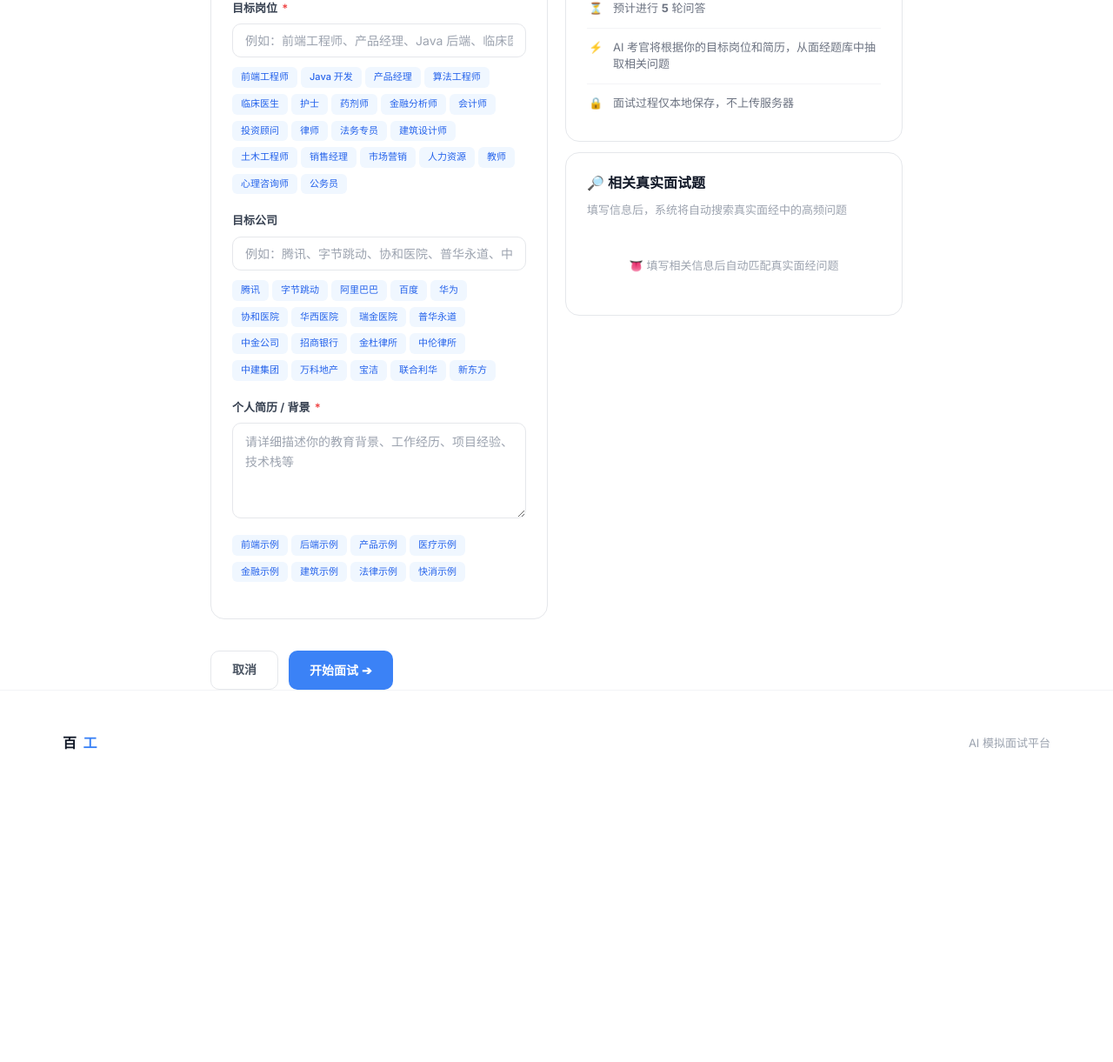
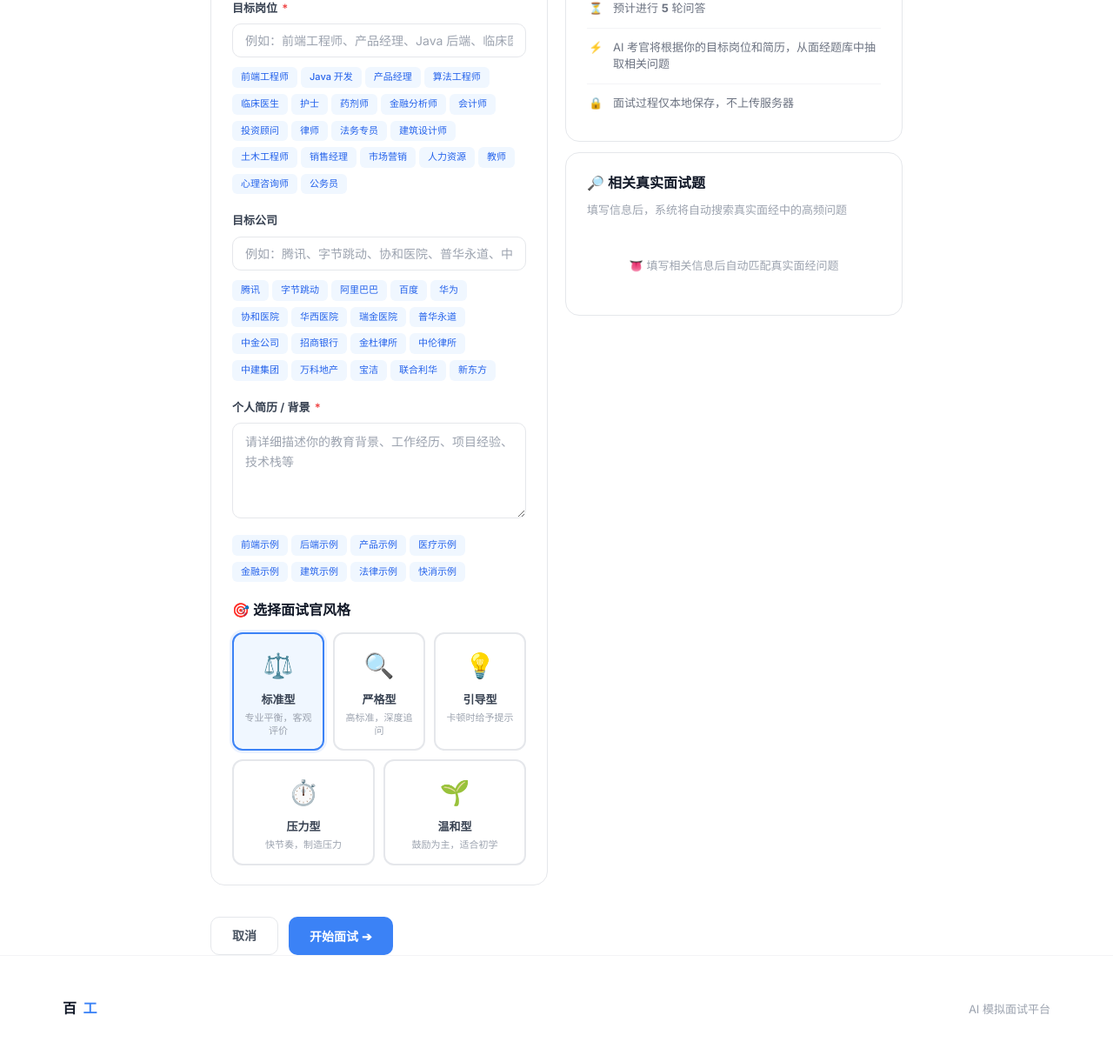
Before and after one commit to zhousirui0714/mianshiguan, a Flask app: page /setup/job_interview in a window 1280 px wide. Shown: the part 246-1467 px from the top of the page at 87% size. Before the commit the page ends 1108 px from the top, so only its background shows below. Run offline with Flask 3, Linux system fonts and the light colour scheme; the visitor is signed in with stand-in values (Sample User, id 1).

Commit message:
Add interviewer style selection feature (5 styles)

```diff
--- a/src/skills/base.py
+++ b/src/skills/base.py
@@ -255,6 +255,7 @@ class LLMBasedSkill(BaseSkill):
                 user_background=session.context.get("user_background", ""),
                 next_question=bank_question,
                 current_stage=current_stage,
+                interview_style=session.context.get("interview_style", ""),
             )
             return response if response else bank_question
         except Exception as e:
@@ -295,6 +296,7 @@ class LLMBasedSkill(BaseSkill):
                 conversation_history=history,
                 user_background=session.context.get("user_background", ""),
                 current_stage=current_stage,
+                interview_style=session.context.get("interview_style", ""),
             )
             return response if response else "请继续介绍你的相关经验。"
         except Exception as e:
--- a/templates/interview_setup.html
+++ b/templates/interview_setup.html
@@ -115,6 +115,60 @@
             margin-top: 8px;
         }
 
+        /* 面试风格选择器 */
+        .style-selector {
+            margin-top: 8px;
+        }
+        .style-selector-label {
+            font-size: 16px;
+            font-weight: 600;
+            color: var(--gray-900);
+            margin-bottom: 12px;
+            display: flex;
+            align-items: center;
+            gap: 8px;
+        }
+        .style-grid {
+            display: flex;
+            gap: 10px;
+            flex-wrap: wrap;
+        }
+        .style-card {
+            flex: 1;
+            min-width: 100px;
+            padding: 14px 12px;
+            border: 2px solid var(--gray-200);
+            border-radius: 12px;
+            text-align: center;
+            cursor: pointer;
+            transition: all 0.2s;
+            background: #fff;
+        }
+        .style-card:hover {
+            border-color: var(--blue-300);
+            background: var(--blue-50);
+        }
+        .style-card.selected {
+            border-color: var(--blue-500);
+            background: var(--blue-50);
+            box-shadow: 0 0 0 3px rgba(59,130,246,0.1);
+        }
+        .style-card-icon {
+            font-size: 28px;
+            margin-bottom: 6px;
+        }
+        .style-card-name {
+            font-size: 13px;
+            font-weight: 600;
+            color: var(--gray-800);
+            margin-bottom: 4px;
+        }
+        .style-card-desc {
+            font-size: 11px;
+            color: var(--gray-400);
+            line-height: 1.3;
+        }
+
         .example-badge {
             display: inline-block;
             font-size: 11px;
@@ -223,6 +277,11 @@
                     <form id="setupForm" onsubmit="handleSubmit(event)">
                         <div id="formFields">
                             <!-- rendered by JS -->
+                        </div>
+                        <!-- 面试官风格选择 -->
+                        <div class="style-selector" id="styleSelector" style="display:none;">
+                            <div class="style-selector-label">🎯 选择面试官风格</div>
+                            <div class="style-grid" id="styleGrid"></div>
                         </div>
                     </form>
                 </div>
@@ -597,6 +656,42 @@
             }
         }
 
+        // ================================================================
+        // Style selector
+        // ================================================================
+        var selectedStyle = '';
+        var STYLES = [
+            { id: 'standard', name: '标准型', icon: '⚖️', desc: '专业平衡，客观评价' },
+            { id: 'strict', name: '严格型', icon: '🔍', desc: '高标准，深度追问' },
+            { id: 'guiding', name: '引导型', icon: '💡', desc: '卡顿时给予提示' },
+            { id: 'pressure', name: '压力型', icon: '⏱️', desc: '快节奏，制造压力' },
+            { id: 'gentle', name: '温和型', icon: '🌱', desc: '鼓励为主，适合初学' },
+        ];
+
+        function renderStyleCards() {
+            var grid = document.getElementById('styleGrid');
+            STYLES.forEach(function (s) {
+                var card = document.createElement('div');
+                card.className = 'style-card';
+                if (s.id === 'standard') card.classList.add('selected');
+                card.innerHTML = '<div class=\"style-card-icon\">' + s.icon + '</div>' +
+                    '<div class=\"style-card-name\">' + s.name + '</div>' +
+                    '<div class=\"style-card-desc\">' + s.desc + '</div>';
+                card.onclick = function () {
+                    document.querySelectorAll('.style-card').forEach(function (c) { c.classList.remove('selected'); });
+                    card.classList.add('selected');
+                    selectedStyle = s.id;
+                };
+                grid.appendChild(card);
+            });
+            selectedStyle = 'standard';
+            // Only show for job_interview scene
+            if (SCENARIO_ID === 'job_interview') {
+                document.getElementById('styleSelector').style.display = 'block';
+            }
+        }
+        renderStyleCards();
+
         function handleSubmit(event) {
             event.preventDefault();
 
@@ -615,6 +710,7 @@
                 return;
             }
 
+            if (selectedStyle) params.set('style', selectedStyle);
             window.location.href = '/chat/' + SCENARIO_ID + '?' + params.toString();
         }
 
```
Also changed, not shown: src/services/llm_client.py (+62 -10 lines), src/web/blueprints/api_examiner.py (+8 -0 lines), templates/examiner_chat.html (+28 -2 lines).
